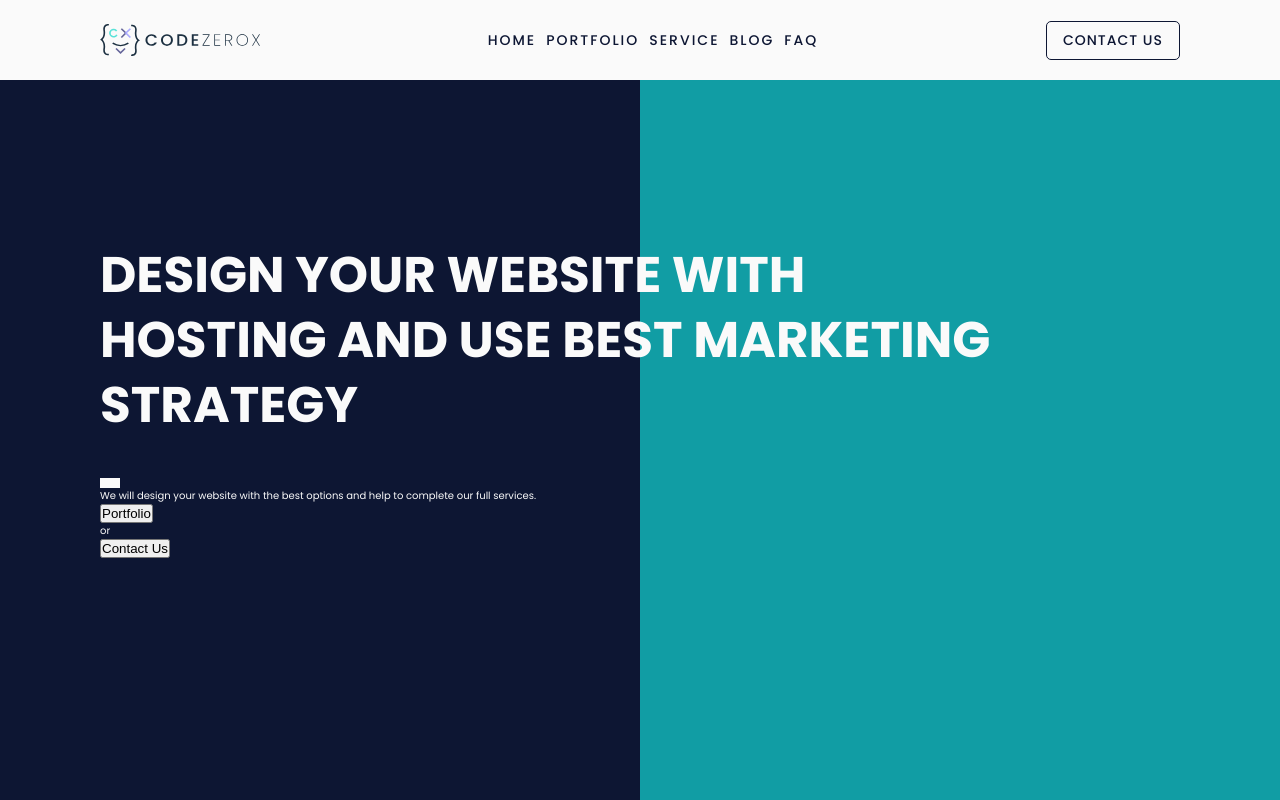
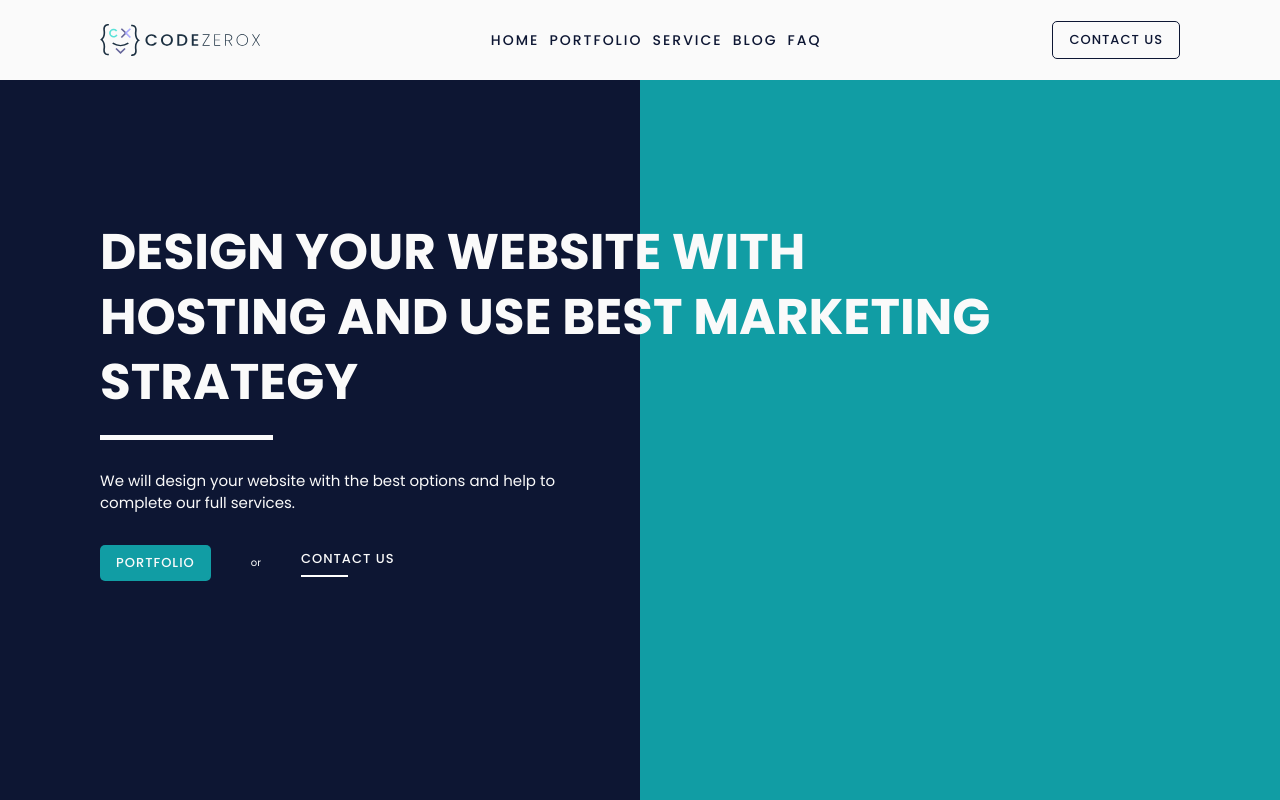
Before and after one commit to abusaidshabib/werox, a React (Create React App) app: page / in a window 1280 px wide. Built offline with nearby package versions, Linux system fonts and the light colour scheme.

Commit message:
hero updated

```diff
--- a/src/App.css
+++ b/src/App.css
@@ -17,11 +17,24 @@
   padding: .8rem 1.6rem;
   border: .1rem solid var(--darkBlue);
   border-radius: .5rem;
-  font-size: 1.4rem;
+  font-size: 1.3rem;
   text-transform: uppercase;
   color: var(--darkBlue);
   font-weight: 500;
   letter-spacing: .1rem;
+}
+
+.primary-btn{
+  padding: .8rem 1.6rem;
+  border: 0;
+  border-radius: .5rem;
+  font-size: 1.3rem;
+  text-transform: uppercase;
+  background: var(--lightTeal);
+  color: #fafafa;
+  font-weight: 500;
+  letter-spacing: .1rem;
+  text-decoration: none;
 }
 
 *{
--- a/src/Pages/Home/HeroSection/Hero.css
+++ b/src/Pages/Home/HeroSection/Hero.css
@@ -12,11 +12,61 @@
     font-size: 5rem;
     font-weight: 700;
     line-height: 1.3;
-    margin-bottom: 4rem;
+    margin-bottom: 2rem;
 }
 
 .underline{
-    width: 2rem;
-    height: 1rem;
+    width: 16%;
+    height: 5px;
     background: #fafafa;
+    margin-bottom: 3rem;
 }
+
+.hero-detail{
+    display: grid;
+    grid-template-columns: repeat(2, 1fr);
+}
+
+.hero-para{
+    font-size: 1.5rem;
+    padding-right: 5rem;
+    line-height: 1.5;
+    margin-bottom: 3rem;
+}
+
+.hero-links{
+    display: flex;
+    align-items: center;
+    gap: 4rem;
+}
+
+.hero-contact{
+    position: relative;
+    padding-bottom: .8rem;
+    border: 0;
+    border-radius: .5rem;
+    font-size: 1.3rem;
+    text-transform: uppercase;
+    color: #fafafa;
+    font-weight: 500;
+    letter-spacing: .1rem;
+    text-decoration: none;
+    z-index: 1;
+    transition: 0.3s;
+  }
+
+  .hero-contact::after{
+    content: '';
+    position: absolute;
+    width: 50%;
+    bottom: 0;
+    left: 0;
+    height: .2rem;
+    background: #ffffff;
+    z-index: -1;
+    transition: 0.3s;
+  }
+
+  .hero-contact:hover::after{
+    width: 100%;
+  }
--- a/src/Pages/Home/HeroSection/Hero.js
+++ b/src/Pages/Home/HeroSection/Hero.js
@@ -10,25 +10,21 @@ const Hero = () => {
                     HOSTING AND USE BEST MARKETING<br />
                     STRATEGY
                 </h1>
-                <div className='underline w-1/5 bg-white h-1'>
 
-                </div>
-                <div className='grid md:grid-cols-2 grid-cols-1 2xl:mt-10'>
+                <div className='underline'></div>
+
+                <div className='hero-detail'>
                     <div>
-                        <p className='pr-16 mb-12 2xl:text-3xl 2xl:leading-normal'>
+                        <p className='hero-para'>
                             We will design your website with the best options and help to complete our full services.
                         </p>
-                        <div className='flex items-center justify-center 2xl:text-xl md:justify-start 2xl:mt-20'>
-                            <Link className='mr-10'>
-                                <button className="portfoliobtnBg hover:bg-transparent font-semibold hover:bg-white hover:text-blue-500 2xl:py-3 2xl:px-6 py-2 px-4 rounded">
+                        <div className='hero-links'>
+                            <Link className="primary-btn">
                                     Portfolio
-                                </button>
                             </Link>
-                            <p className='mr-10'>or</p>
-                            <Link>
-                                <button className="bg-white 2xl:py-3 2xl:px-6 2xl:text-xl contactbtn font-semibold hover:bg-blue-500 py-2 px-4 btnBorder rounded">
+                            <p>or</p>
+                            <Link className="hero-contact">
                                     Contact Us
-                                </button>
                             </Link>
                         </div>
                     </div>
```
